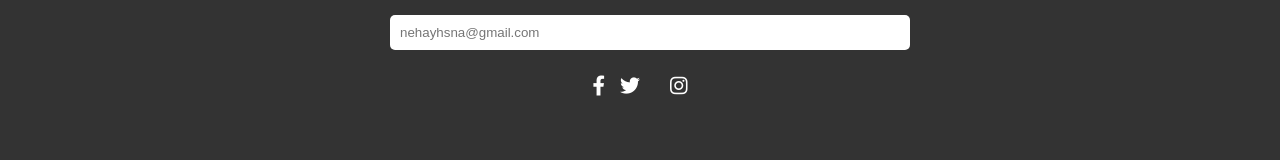
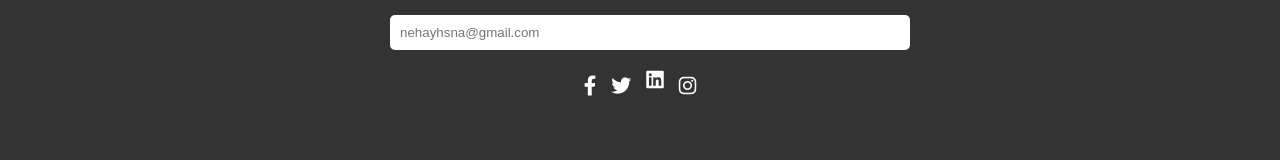
Before and after one commit to NehaNeha-5/Portfolio, a plain HTML site: page index.html in a window 1280 px wide. Shown: the part 1868-2028 px from the top of the page. Drawn offline with Linux system fonts and the light colour scheme.

Commit message:
Update index.html

```diff
--- a/index.html
+++ b/index.html
@@ -80,7 +80,7 @@ Let’s connect and build something amazing together!
         <div class="social-icons">
             <a href="#" target="_blank"><i class="fab fa-facebook-f"></i></a>
             <a href="#" target="_blank"><i class="fab fa-twitter"></i></a>
-            <a href="https://www.linkedin.com/in/neha-neha-6808a527a/" target="fab fa-linkedin"></i></a>
+            <a href="https://www.linkedin.com/in/neha-neha-6808a527a/" class="fab fa-linkedin"></i></a>
             <a href="#" target="_blank"><i class="fab fa-instagram"></i></a>
         </div>
     </section>
```
